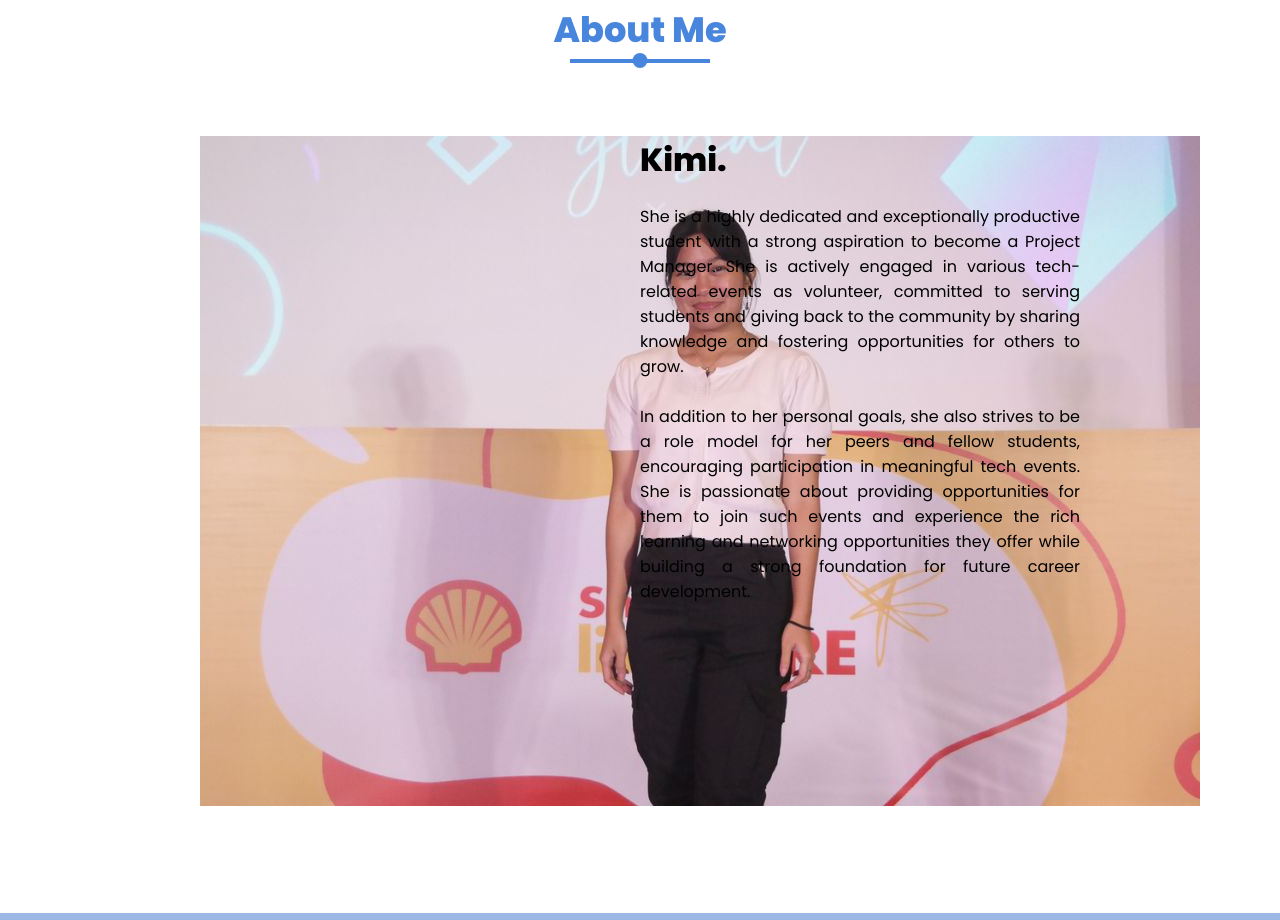
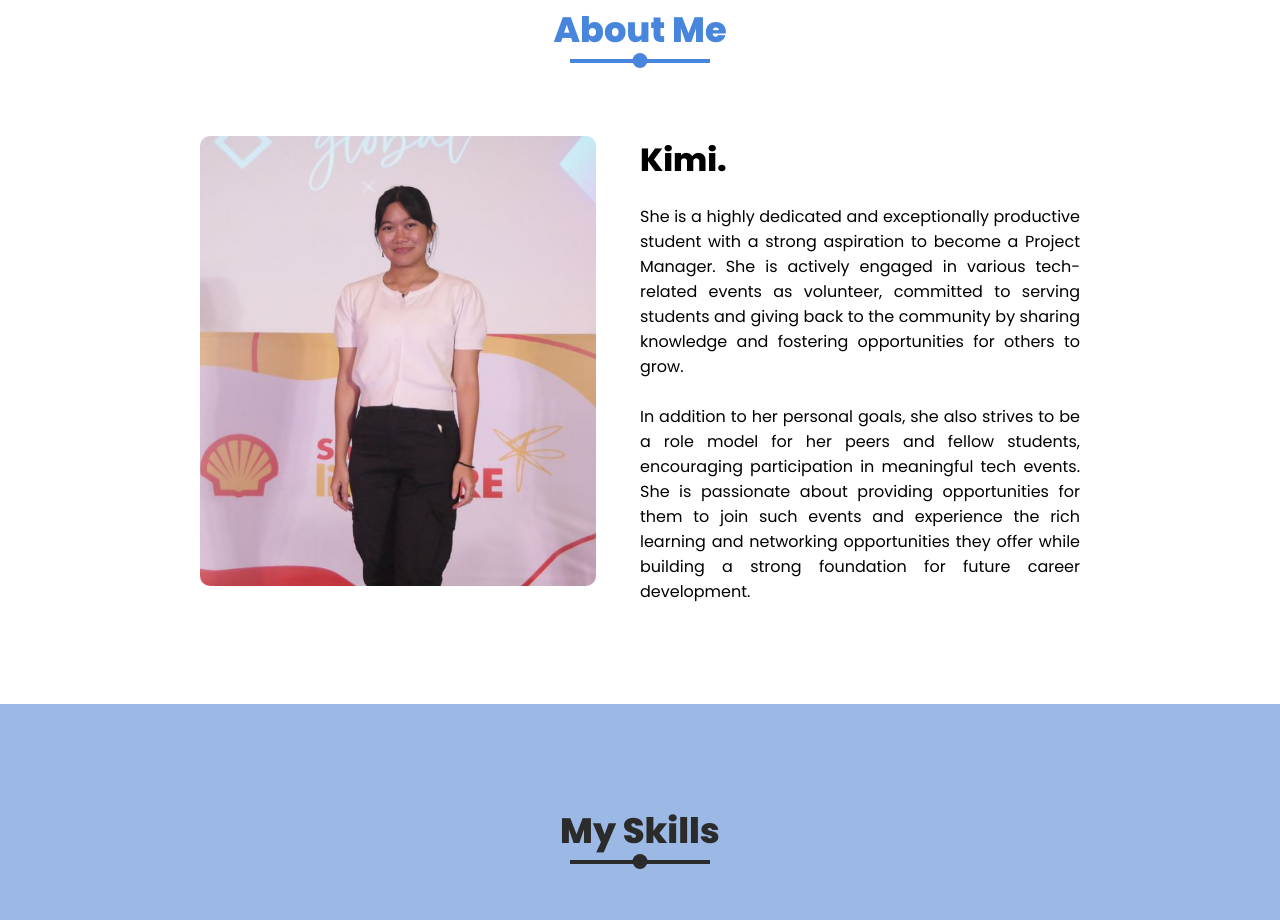
Before and after one commit to mikianka/midterms-HCI2, a plain HTML site: page index.html in a window 1280 px wide. Shown: the part 897-1817 px from the top of the page. Drawn offline with Linux system fonts and the light colour scheme.

Commit message:
style.css

```diff
--- a/style.css
+++ b/style.css
@@ -243,13 +243,13 @@ body{
   width: 50%;
 }
 
-.about .content .col-left .col-right .img-card{
+.about .content .col-left .img-card{
   position: relative;
   width: 100%;
   min-height: 450px;
 }
 
-.about .content .col-left .col-right .img-card img{
+.about .content .col-left .img-card img{
   position: absolute;
   top: 0;
   left: 0;
```
